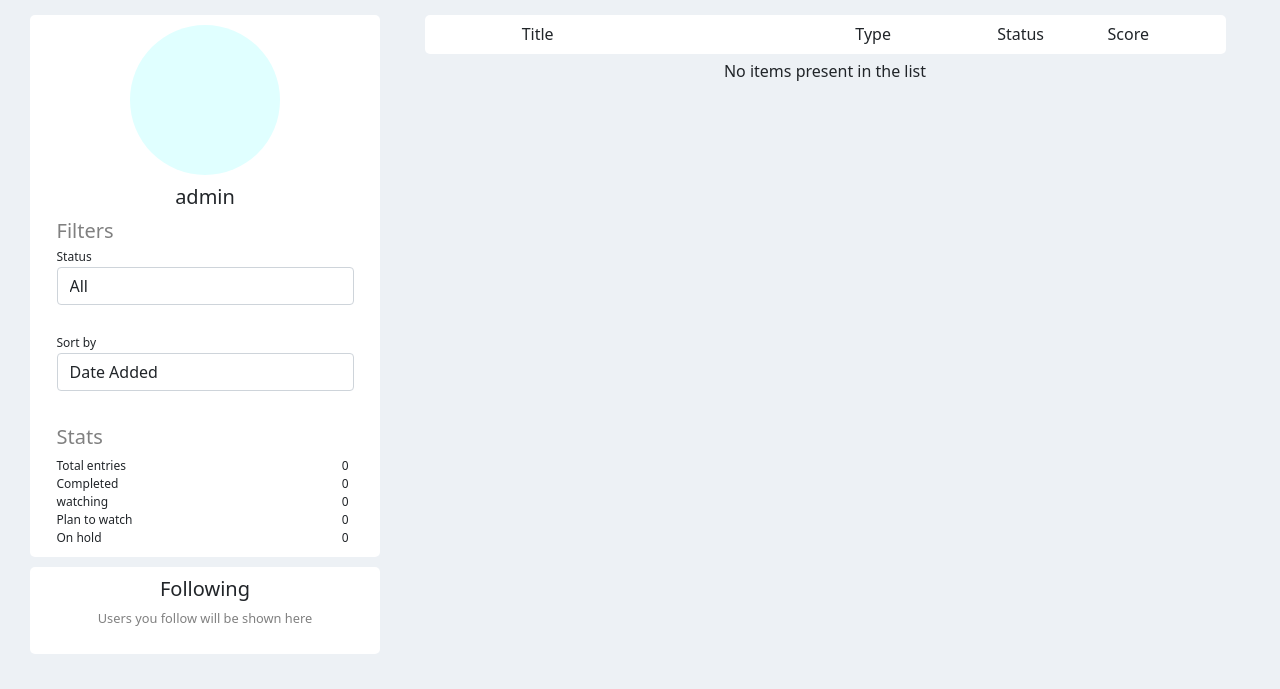
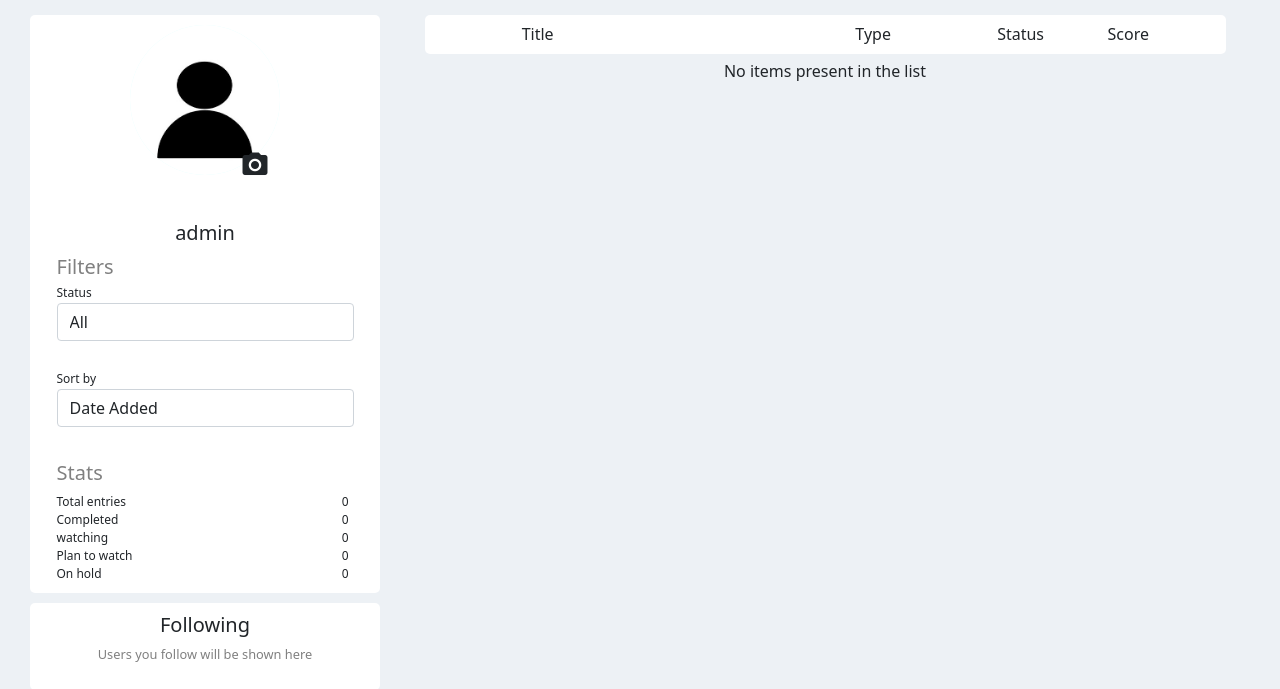
Before and after one commit to chaitanya-Uike/movieslimbo, a Django app: page /profile/admin/ in a window 1280 px wide. Shown: the part 56-745 px from the top of the page. Run offline with Django 3.2, Linux system fonts and the light colour scheme; a user stored in the database is signed in; data comes from the database, SQL or seed files in the repository; both versions use the stored data as it was after the commit; data that the repository does not hold is empty.

Commit message:
profile pic can be uploaded

```diff
--- a/account/models.py
+++ b/account/models.py
@@ -38,6 +38,7 @@ class Account(AbstractBaseUser):
     following = models.ManyToManyField(
         'self', through='Follower', symmetrical=False)
     date_joined = models.DateTimeField(auto_now_add=True)
+    profile_pic = models.ImageField(default='default.jpg')
     is_admin = models.BooleanField(default=False)
     is_active = models.BooleanField(default=True)
     is_staff = models.BooleanField(default=False)
--- a/app/static/css/edit.css
+++ b/app/static/css/edit.css
@@ -2,9 +2,10 @@
     display: none;
     width: 60vw;
     max-width: 500px;
-    height: 300px;
     background-color: white;
     border-radius: 5px;
+
+    padding-bottom: 10px;
 
     position: fixed;
     left: 50%;
@@ -29,7 +30,7 @@
 .edit-container-backdrop{
     object-fit: cover;
     width: 100%;
-    height: 35%;
+    height: 105px;
     background-color: lightcyan;
     border-top-left-radius: 5px;
     border-top-right-radius: 5px;
--- a/app/static/css/main.css
+++ b/app/static/css/main.css
@@ -156,4 +156,5 @@
     border-radius: 5px;
     width: 50px;
     height: 70px;
+    object-fit: cover;
 }
--- a/app/static/css/profile.css
+++ b/app/static/css/profile.css
@@ -31,7 +31,32 @@ main{
     width: 150px;
     border-radius: 50%;
     background-color: lightcyan;
+    object-fit: cover;
 }
+
+input[type="file"] {
+    position: absolute;
+    width: 1px;
+    height: 1px;
+    padding: 0;
+    margin: -1px;
+    overflow: hidden;
+    clip: rect(0,0,0,0);
+    border: 0;
+}
+
+.file-upload {
+    display: inline-block;
+    cursor: pointer;
+    position: relative;
+    left: 50px;
+    bottom: 25px;
+}
+
+.file-upload i{
+    font-size: 30px;
+}
+
 
 .following-list{
     display: flex;
@@ -72,6 +97,7 @@ main{
     height: 40px;
     border-radius: 5px;
     background-color: lightcyan;
+    object-fit: cover;
 }
 .username{
     margin: 10px;
--- a/app/static/js/search.js
+++ b/app/static/js/search.js
@@ -135,7 +135,7 @@ async function searchUsers(csrftoken, keyword) {
         results.slice(0, 5).forEach(result => {
             userResultContainer.innerHTML += `
             <a href="/profile/${result.username}" class="user-result-card text-decoration-none">
-                <div class="user-profile"></div>
+                <img src="${result.profilePic}" class="user-profile"></img>
                 <h5>${result.username}</h5>
             </a>
                 `
--- a/app/templates/app/profile.html
+++ b/app/templates/app/profile.html
@@ -14,7 +14,18 @@
 <main>
     <div class="side-panel">
         <div class="profile-container">
-            <div class="profile-picture"></div>
+            <img src="{{profilePic}}" class="profile-picture"></img>
+            {% if permission %}
+            <form id="profile-pic-form" action="" method="post" , enctype="multipart/form-data">
+                {% csrf_token %}
+                <label for="img-input" class="file-upload">
+                    <div class="add-icon">
+                        <i class="material-icons">camera_alt</i>
+                    </div>
+                </label>
+                <input type="file" name="file" id="img-input" accept="image/*" onchange="form.submit()">
+            </form>
+            {% endif %}
             <h5 class="username text-center">{{username}}</h5>
             {% if not permission%}
             <div class="follow-btn">follow</div>
@@ -54,8 +65,8 @@
             {% endif %}
             {% for item in followingList %}
             <a href="{% url 'profile' item.following %}" class="user-card">
-                <div class="user-profile-picture"></div>
-                <p>{{item.following}}</p>
+                <img src="{{item.following.profile_pic.url}}" class="user-profile-picture"></img>
+                <p>{{item.following.username}}</p>
             </a>
             {% endfor %}
         </div>
--- a/app/views.py
+++ b/app/views.py
@@ -112,7 +112,8 @@ def searchUsers(request):
             data = Account.objects.filter(
                 username__icontains=keyword, is_staff=False).exclude(username=request.user.username)
             for result in data:
-                results.append({"username": result.username})
+                results.append({"username": result.username,
+                               "profilePic": result.profile_pic.url})
 
             return JsonResponse({"results": results})
         else:
@@ -183,6 +184,15 @@ def update(request, id, type):
 
 
 def profile(request, username):
+
+    if request.method == "POST":
+        instance = Account.objects.get(username=username)
+        instance.profile_pic = request.FILES['file']
+        instance.save()
+
+    account = Account.objects.filter(username=username)
+    if not account:
+        return HttpResponse(status_code=404)
     """
         to check if the user has permission to edit the list.
         same view is called when viewing our own or others profile, so permission variable is  created.
@@ -193,8 +203,11 @@ def profile(request, username):
     following = Follower.objects.filter(
         person=request.user, following__username=username).exists()
 
+    # get the profile pic url
+    profilePic = account.first().profile_pic.url
+
     context = {'username': username,
-               'permission': permission, "following": following, }
+               'permission': permission, "following": following, "profilePic": profilePic}
 
     if permission:
         followingList = Follower.objects.filter(person=request.user)
@@ -255,3 +268,8 @@ def unfollow(request, username):
     instance = Follower.objects.get(person=request.user, following=following)
     instance.delete()
     return HttpResponse('')
+
+
+def updateProfilePic(request, username):
+    print(request.POST)
+    return HttpResponse('')
--- a/movieslimbo/urls.py
+++ b/movieslimbo/urls.py
@@ -1,7 +1,12 @@
 from django.contrib import admin
 from django.urls import path, include
+
+from django.conf.urls.static import static
+from django.conf import settings
 
 urlpatterns = [
     path('admin/', admin.site.urls),
     path('', include('app.urls')),
 ]
+
+urlpatterns += static(settings.MEDIA_URL, document_root=settings.MEDIA_ROOT)
```
Also changed, not shown: movieslimbo/settings.py (+7 -0 lines), account/migrations/0003_account_profile_pic.py (added), account/migrations/0004_alter_account_profile_pic.py (added), db.sqlite3, images/Eve.jpg (added), images/default.jpg (added), images/shubham.jpg (added), images/sukuna.png (added).
